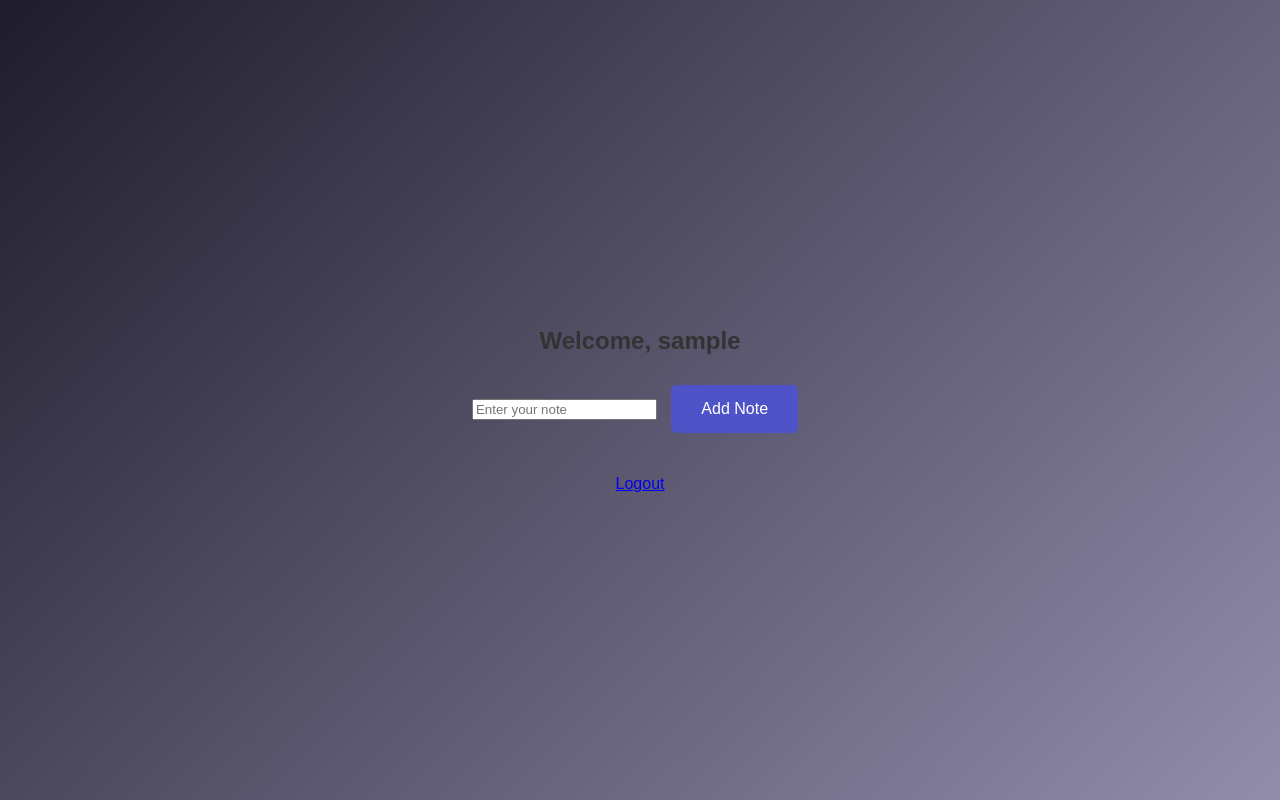
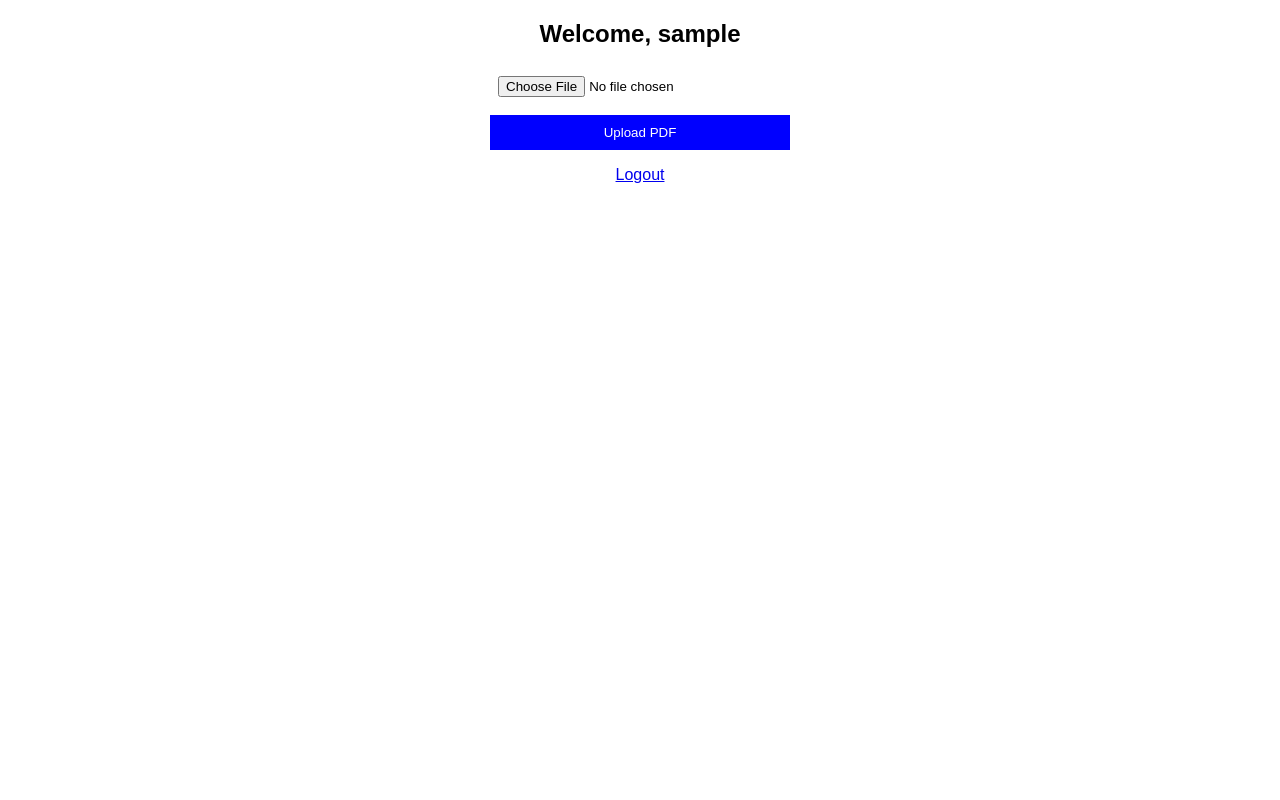
Before and after one commit to samudhan2008/Notes-Sharing-Site-Test, a Flask app: page /dashboard in a window 1280 px wide. Run offline with Flask 3, Linux system fonts and the light colour scheme; the visitor is signed in with stand-in values (Sample User, id 1); data that the repository does not hold is empty; some libraries are stand-ins or nearby versions.

Commit message:
Add files via upload

```diff
--- a/app.py
+++ b/app.py
@@ -1,19 +1,21 @@
-from flask import Flask, render_template, redirect, url_for, request, flash
+from flask import Flask, render_template, redirect, url_for, request, flash, send_from_directory
 from flask_pymongo import PyMongo
 from flask_bcrypt import Bcrypt
 from flask_login import LoginManager, UserMixin, login_user, login_required, logout_user, current_user
 from bson.objectid import ObjectId
 import os
+from werkzeug.utils import secure_filename
+import config
 
 app = Flask(__name__)
-app.config["MONGO_URI"] = "mongodb+srv://scleechadp:scleechadp@site.1n1bj.mongodb.net/?retryWrites=true&w=majority&appName=Site"  # Change to your MongoDB URI
+app.config["MONGO_URI"] = "mongodb+srv://scleechadp:scleechadp@site.1n1bj.mongodb.net/?retryWrites=true&w=majority&appName=Site"
+app.config["UPLOAD_FOLDER"] = config.UPLOAD_FOLDER
 
 mongo = PyMongo(app)
 bcrypt = Bcrypt(app)
 login_manager = LoginManager(app)
 login_manager.login_view = 'login'
 
-# Use a temporary secret key for session management (reset on server restart)
 app.config['SECRET_KEY'] = os.urandom(24)
 
 @login_manager.user_loader
@@ -28,78 +30,55 @@ class User(UserMixin):
         self.email = user_data['email']
         self.password = user_data['password']
 
-@app.route('/register', methods=['GET', 'POST'])
-def register():
-    if request.method == 'POST':
-        username = request.form['username']
-        email = request.form['email']
-        password = bcrypt.generate_password_hash(request.form['password']).decode('utf-8')
-
-        user = mongo.db.users.find_one({"email": email})
-        if user:
-            flash("Email already registered!", "danger")
-            return redirect(url_for('register'))
-
-        mongo.db.users.insert_one({"username": username, "email": email, "password": password})
-        flash("Account created successfully!", "success")
-        return redirect(url_for('login'))
-
-    return render_template('register.html')
-
-@app.route('/login', methods=['GET', 'POST'])
-def login():
-    if request.method == 'POST':
-        user = mongo.db.users.find_one({"email": request.form['email']})
-        if user and bcrypt.check_password_hash(user['password'], request.form['password']):
-            user_obj = User(user)
-            login_user(user_obj)
-            flash("Login successful!", "success")
-            return redirect(url_for('dashboard'))
-        else:
-            flash("Invalid email or password.", "danger")
-
-    return render_template('login.html')
+def allowed_file(filename):
+    return '.' in filename and filename.rsplit('.', 1)[1].lower() in config.ALLOWED_EXTENSIONS
 
 @app.route('/dashboard', methods=['GET', 'POST'])
 @login_required
 def dashboard():
     if request.method == 'POST':
-        note_content = request.form['content']
-        mongo.db.notes.insert_one({"content": note_content, "user_id": current_user.id})
+        if 'file' not in request.files:
+            flash('No file part', 'danger')
+            return redirect(url_for('dashboard'))
+
+        file = request.files['file']
+
+        if file.filename == '':
+            flash('No selected file', 'danger')
+            return redirect(url_for('dashboard'))
+
+        if file and allowed_file(file.filename):
+            filename = secure_filename(file.filename)
+            file_path = os.path.join(app.config["UPLOAD_FOLDER"], filename)
+            file.save(file_path)
+
+            mongo.db.notes.insert_one({"filename": filename, "user_id": current_user.id})
+            flash('File uploaded successfully!', 'success')
+        else:
+            flash('Only PDF files are allowed!', 'danger')
 
     notes = mongo.db.notes.find({"user_id": current_user.id})
     return render_template('dashboard.html', username=current_user.username, notes=notes)
 
+@app.route('/uploads/<filename>')
+@login_required
+def uploaded_file(filename):
+    return send_from_directory(app.config["UPLOAD_FOLDER"], filename)
+
 @app.route('/delete_note/<note_id>')
 @login_required
 def delete_note(note_id):
-    mongo.db.notes.delete_one({"_id": ObjectId(note_id), "user_id": current_user.id})
+    note = mongo.db.notes.find_one({"_id": ObjectId(note_id), "user_id": current_user.id})
+
+    if note:
+        file_path = os.path.join(app.config["UPLOAD_FOLDER"], note["filename"])
+        if os.path.exists(file_path):
+            os.remove(file_path)
+
+        mongo.db.notes.delete_one({"_id": ObjectId(note_id)})
+        flash('Note deleted successfully!', 'success')
+
     return redirect(url_for('dashboard'))
-
-@app.route('/profile', methods=['GET', 'POST'])
-@login_required
-def profile():
-    if request.method == 'POST':
-        new_username = request.form['username']
-        new_email = request.form['email']
-        new_password = request.form['password']
-
-        update_data = {"username": new_username, "email": new_email}
-        if new_password:
-            update_data["password"] = bcrypt.generate_password_hash(new_password).decode('utf-8')
-
-        mongo.db.users.update_one({"_id": ObjectId(current_user.id)}, {"$set": update_data})
-        flash("Profile updated successfully!", "success")
-        return redirect(url_for('dashboard'))
-
-    return render_template('profile.html')
-
-@app.route('/logout')
-@login_required
-def logout():
-    logout_user()
-    flash("You have been logged out.", "info")
-    return redirect(url_for('login'))
 
 if __name__ == '__main__':
     app.run(debug=True)
--- a/requirements.txt
+++ b/requirements.txt
@@ -2,4 +2,4 @@ Flask
 Flask-PyMongo
 Flask-Bcrypt
 Flask-Login
-pymongo
+Werkzeug
--- a/static/style.css
+++ b/static/style.css
@@ -1,148 +1,27 @@
-/* Global styles */
 body {
-  margin: 0;
-  font-family: 'Arial', sans-serif;
-  background: linear-gradient(135deg, #1f1c2c, #928dab);
-  color: #ffffff;
-  height: 100vh;
-  display: flex;
-  flex-direction: column;
-  align-items: center;
-  justify-content: center;
-  overflow-x: hidden;
+    font-family: Arial, sans-serif;
+    text-align: center;
 }
 
-/* Header */
-header {
-  width: 100%;
-  padding: 20px;
-  background: rgba(0, 0, 0, 0.8);
-  text-align: center;
-  position: fixed;
-  top: 0;
-  z-index: 10;
+form {
+    margin: auto;
+    width: 300px;
 }
 
-header h1 {
-  margin: 0;
-  font-size: 2em;
-  letter-spacing: 2px;
-  color: #ffffff;
+input {
+    display: block;
+    margin: 10px auto;
+    padding: 8px;
+    width: 100%;
 }
 
-/* Main layout */
-main {
-  margin-top: 100px;
-  width: 90%;
-  max-width: 800px;
-  background: rgba(255, 255, 255, 0.1);
-  border-radius: 15px;
-  padding: 20px;
-  box-shadow: 0 4px 30px rgba(0, 0, 0, 0.5);
-  backdrop-filter: blur(10px);
-  -webkit-backdrop-filter: blur(10px);
-  text-align: center;
-}
-
-/* Buttons */
 button {
-  background: #4e54c8;
-  color: #ffffff;
-  border: none;
-  padding: 15px 30px;
-  font-size: 1em;
-  border-radius: 5px;
-  cursor: pointer;
-  transition: 0.3s;
-  margin: 10px;
-}
-
-button:hover {
-  background: #6c63ff;
-}
-
-/* Footer */
-footer {
-  margin-top: auto;
-  padding: 10px;
-  background: rgba(0, 0, 0, 0.8);
-  text-align: center;
-  color: #ffffff;
-  font-size: 0.9em;
-}
-
-footer a {
-  color: #6c63ff;
-  text-decoration: none;
-}
-
-footer a:hover {
-  text-decoration: underline;
-}
-
-/* Container styles */
-.container {
-  margin: 50px auto;
-  padding: 20px;
-  width: 100%;
-  max-width: 600px;
-  background: #fff;
-  border-radius: 15px;
-  box-shadow: 0 2px 5px rgba(0, 0, 0, 0.2);
-  text-align: center;
-}
-
-h2 {
-  color: #333;
-}
-
-/* Success and error messages */
-.success {
-  color: green;
-  font-size: 1.2em;
-  margin-bottom: 15px;
-}
-
-.error {
-  color: red;
-  font-size: 1.2em;
-  margin-bottom: 15px;
-}
-
-/* Links styled as buttons */
-.btn {
-  display: inline-block;
-  margin-top: 15px;
-  padding: 10px 15px;
-  color: #fff;
-  background-color: #007BFF;
-  text-decoration: none;
-  border-radius: 5px;
-}
-
-.btn:hover {
-  background-color: #0056b3;
-}
-
-/* Responsive Design */
-@media (max-width: 768px) {
-  header h1 {
-    font-size: 1.5em;
-  }
-
-  main {
-    margin-top: 70px;
-    padding: 15px;
-  }
-
-  button {
-    padding: 10px 20px;
-    font-size: 0.9em;
-  }
-
-  .container {
-    padding: 15px;
-  }
+    background-color: blue;
+    color: white;
+    padding: 10px;
+    border: none;
+    width: 100%;
+    cursor: pointer;
 }
 
 @media (max-width: 480px) {
--- a/templates/dashboard.html
+++ b/templates/dashboard.html
@@ -6,15 +6,21 @@
 </head>
 <body>
     <h2>Welcome, {{ username }}</h2>
-    <form method="POST">
-        <input type="text" name="content" placeholder="Enter your note" required>
-        <button type="submit">Add Note</button>
+
+    <form method="POST" enctype="multipart/form-data">
+        <input type="file" name="file" accept=".pdf" required>
+        <button type="submit">Upload PDF</button>
     </form>
+
     <ul>
         {% for note in notes %}
-            <li>{{ note.content }} <a href="{{ url_for('delete_note', note_id=note._id) }}">Delete</a></li>
+            <li>
+                <a href="{{ url_for('uploaded_file', filename=note.filename) }}" target="_blank">{{ note.filename }}</a>
+                <a href="{{ url_for('delete_note', note_id=note._id) }}">Delete</a>
+            </li>
         {% endfor %}
     </ul>
+
     <a href="{{ url_for('logout') }}">Logout</a>
 </body>
 </html>
```
Also changed, not shown: config.py (added, +7 -0 lines), templates/profile.html (added, +16 -0 lines).
